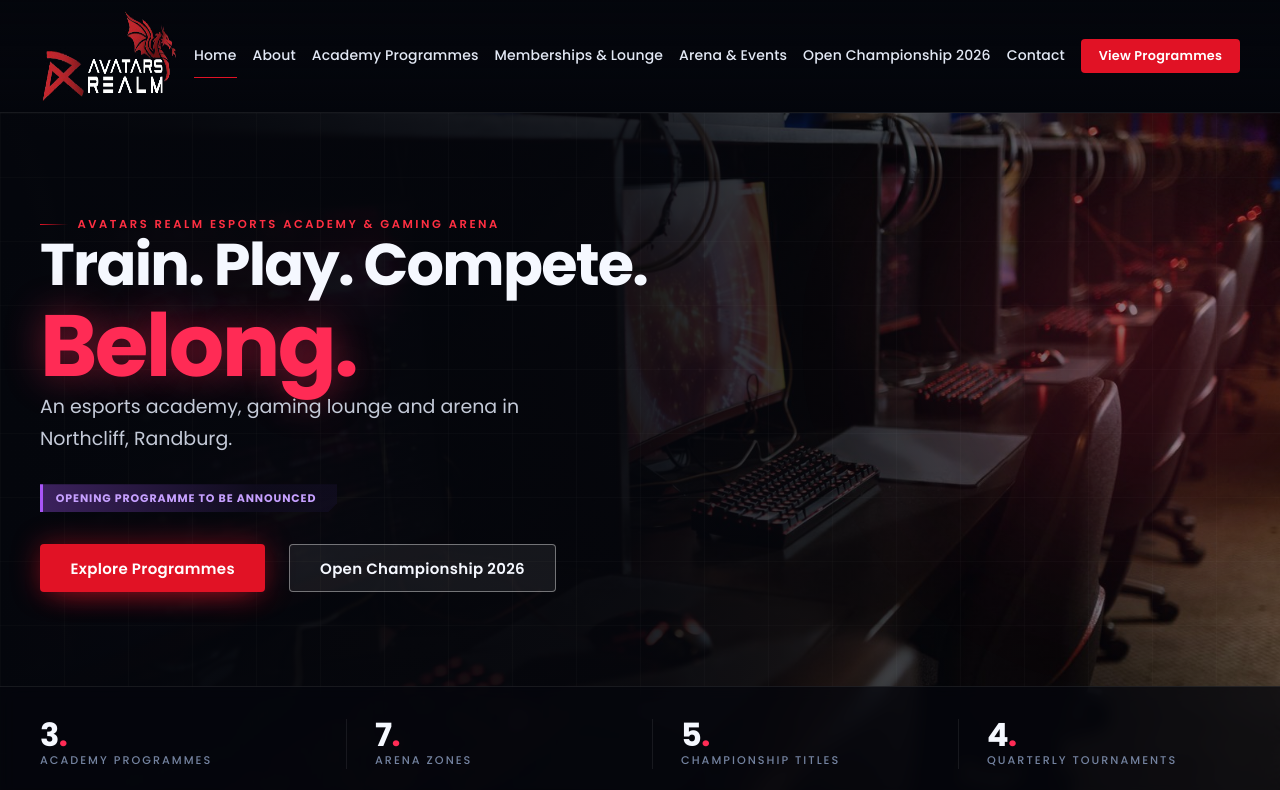
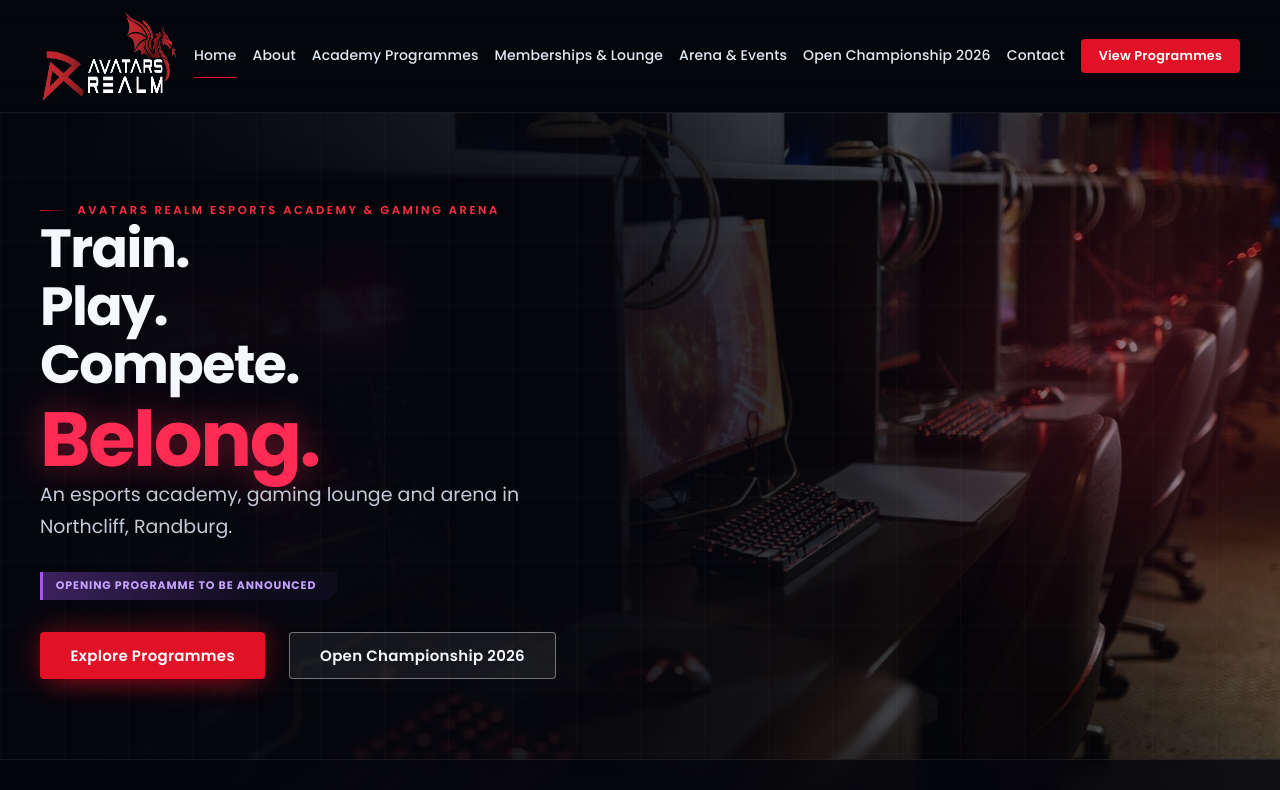
Before and after one commit to osamacreative01-max/Avatars-Realm, a Next.js app: page / in a window 1280 px wide. Shown: the top 790 px of the page. Built offline with nearby package versions, Linux system fonts and the light colour scheme.

Commit message:
Constrain hero heading width so long headline cannot hit screen edge

```diff
--- a/components/Hero.tsx
+++ b/components/Hero.tsx
@@ -101,11 +101,11 @@ export default function Hero({
         <div className="w-full">
           <Reveal>
             {eyebrow ? <p className="eyebrow mb-5">{eyebrow}</p> : null}
-            <h1>
-              <span className="block text-[clamp(38px,4.6vw,64px)] leading-[1.06] font-bold tracking-[-0.03em] text-paper-50">
+            <h1 className="max-w-[16ch]">
+              <span className="block text-[clamp(34px,4.2vw,58px)] leading-[1.08] font-bold tracking-[-0.03em] text-paper-50">
                 {headlineTop}
               </span>
-              <span className="mt-1.5 block text-[clamp(56px,6.8vw,100px)] leading-[1.02] font-bold tracking-[-0.03em] text-[#FF2B55] [text-shadow:0_0_38px_rgba(255,43,85,0.45)]">
+              <span className="mt-1.5 block text-[clamp(50px,6vw,88px)] leading-[1.02] font-bold tracking-[-0.03em] text-[#FF2B55] [text-shadow:0_0_38px_rgba(255,43,85,0.45)]">
                 {headlineBottom}
               </span>
             </h1>
```
